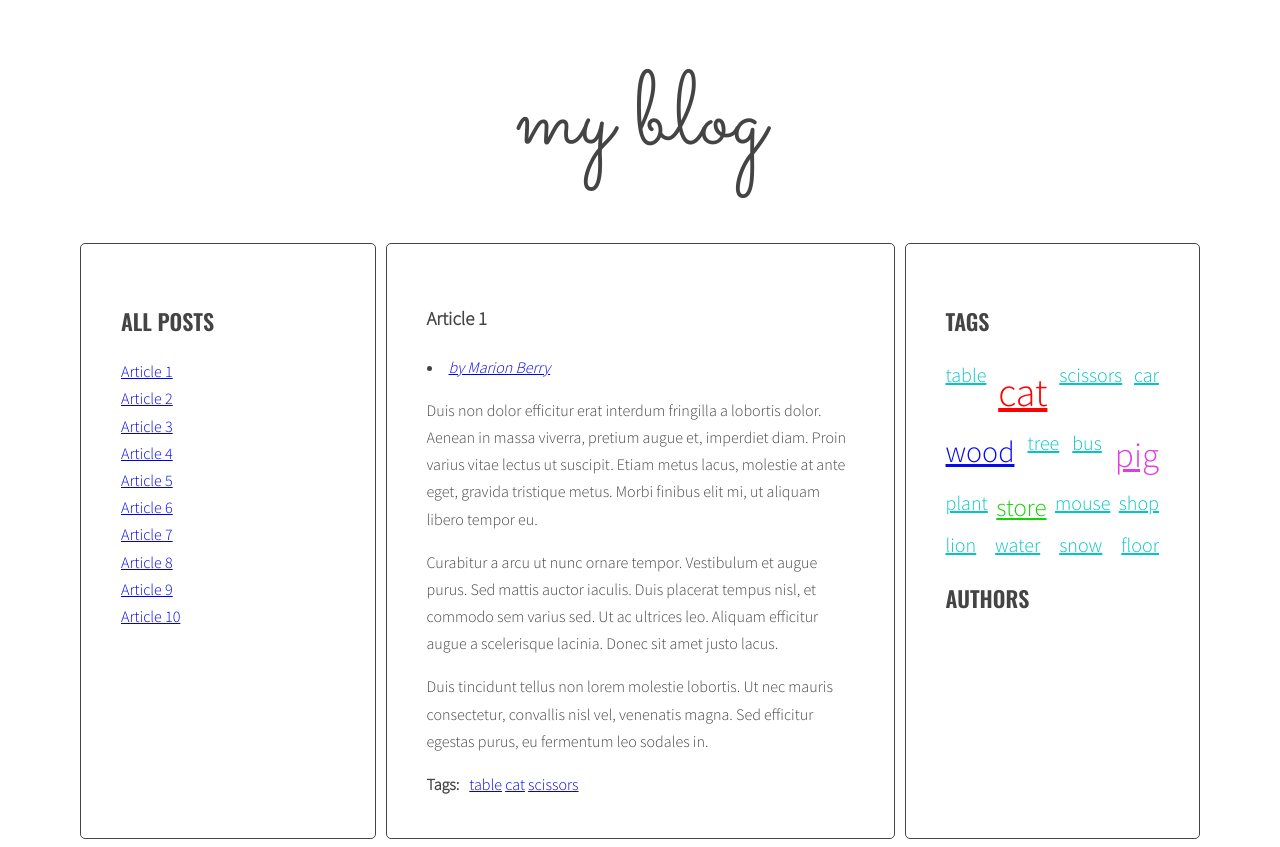
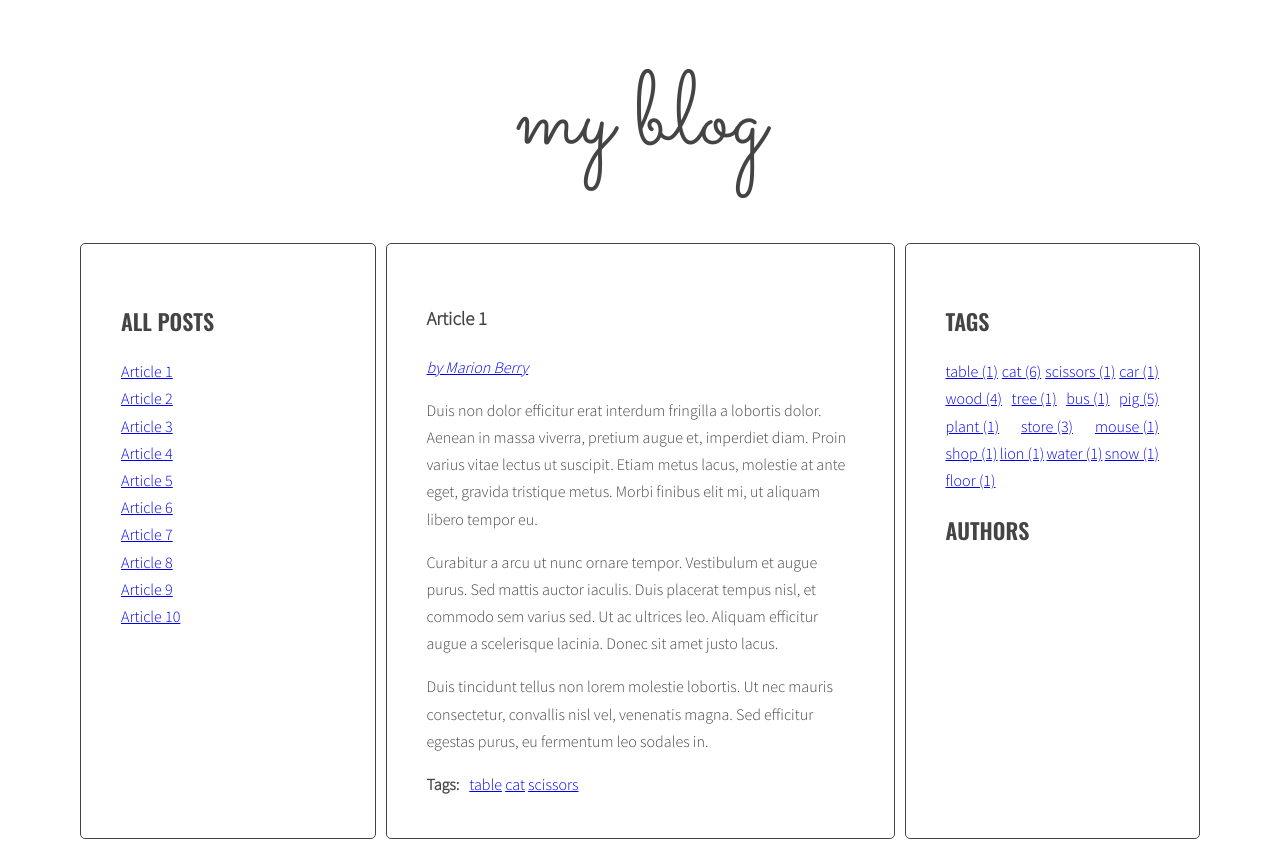
Before and after one commit to kyrylotsybulskyi/javascript-blog, a website: page index.html in a window 1280 px wide. Drawn offline with nearby package versions, Linux system fonts and the light colour scheme.

Commit message:
Added handlebars for cloud of tags. Showes incorrect

```diff
--- a/index.html
+++ b/index.html
@@ -199,6 +199,11 @@
         <script id="template-author-link" type="text/x-handlebars-template">
           <li><a href="#author-{{ id }}"><span>by {{ title }}</span></a></li>
         </script>
+        <script id="template-tag-cloud-link" type="text/x-handlebars-template">
+          {{#each tags}}
+          <li><a {{ className }} href ="#tag-{{ tag }}">{{ tag }} ({{count}})</a></li>
+          {{/each}}
+        </script>
         <script src="https://cdnjs.cloudflare.com/ajax/libs/handlebars.js/4.1.0/handlebars.min.js"></script>
         <script src="js/script.js"></script>
     </body>
--- a/js/script.js
+++ b/js/script.js
@@ -3,7 +3,8 @@
 const templates = {
   articleLink: Handlebars.compile(document.querySelector('#template-article-link').innerHTML),
   tagLink: Handlebars.compile(document.querySelector('#template-tag-link').innerHTML),
-  authorLink: Handlebars.compile(document.querySelector('#template-author-link').innerHTML)
+  authorLink: Handlebars.compile(document.querySelector('#template-author-link').innerHTML),
+  tagCloudLink: Handlebars.compile(document.querySelector('#template-tag-cloud-link').innerHTML)
 };
 
 const optArticleSelector = '.post',
@@ -79,7 +80,7 @@ function generateTitleLinks(customSelector = '') {
 
     const linkHTMLData = {id: articleId, title: articleTitle};
     const linkHTML = templates.articleLink(linkHTMLData);
-    console.log('linkHTML = ', linkHTML);
+    //console.log('linkHTML = ', linkHTML);
 
     /* insert link into titleList */
 
@@ -146,7 +147,7 @@ function generateTags() {
       //const linkHTML = '<li><a href="#tag-' + tag + '">' + tag + '</a></li>';
       const linkHTMLData = {id: tag, title: tag};
       const linkHTML = templates.tagLink(linkHTMLData);
-       console.log('linkHTML = ', linkHTML);
+       //console.log('linkHTML = ', linkHTML);
 
       /* add generated code to html variable */
 
@@ -189,7 +190,7 @@ function generateTags() {
 
   /* [NEW] create variable for all links HTML code */
 
-  let allTagsHTML = '';
+  const allTagsData = {tags: []};
 
   /* [NEW] START LOOP: for each tag in allTags: */
 
@@ -204,8 +205,12 @@ function generateTags() {
     //tagLinkHTML = calculateTagClass(allTags[tag], tagsParams);
 
     const tagLinkHTML = '<li>' + calculateTagClass(allTags[tag], tagsParams) + ' href="#tag-' + tag + '">' + tag + '</a></li>';
-    allTagsHTML += tagLinkHTML;
-    //console.log('tagLinkHTML:', tagLinkHTML);
+    allTagsData.tags.push({
+      tag: tag,
+      count: allTags[tag],
+      className: calculateTagClass(allTags[tag], tagsParams)
+    });
+    console.log('tagLinkHTML:', tagLinkHTML);
     //console.log('allTags[tag]', allTags[tag]);
 
 
@@ -215,8 +220,8 @@ function generateTags() {
 
   /* [NEW] add html from allTagsHTML to tagLisst */
 
-  tagList.innerHTML = allTagsHTML;
-  //console.log('allTagsHTML: ',allTagsHTML);
+  tagList.innerHTML = templates.tagCloudLink(allTagsData);
+  console.log('allTagsData: ', allTagsData);
 }
 generateTags();
 
@@ -449,7 +454,7 @@ function generateAuthorForArticle() {
     let author = articleAuthor;
     const linkHTMLData = {id: author, title: author};
     const linkHTML = templates.authorLink(linkHTMLData);
-    console.log('linkHTML = ', linkHTML);
+    //console.log('linkHTML = ', linkHTML);
     // console.log('allAuthors = ', allAuthors);
 
     /* add generated code to html variable */
--- a/sass/style.scss
+++ b/sass/style.scss
@@ -110,6 +110,7 @@ body {
 }
 
 .post-author {
+  list-style-type: none;
   font-style: italic;
   text-decoration: none;
 }
```
Also changed, not shown: css/style.css, 1 other file.
